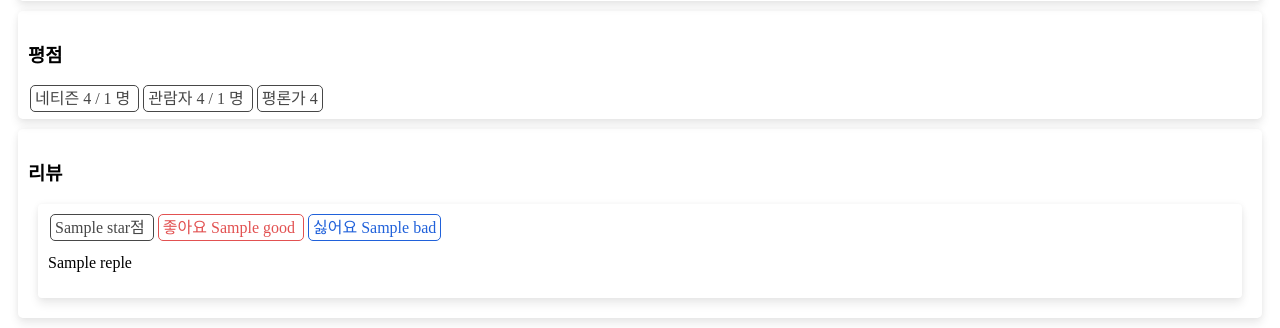
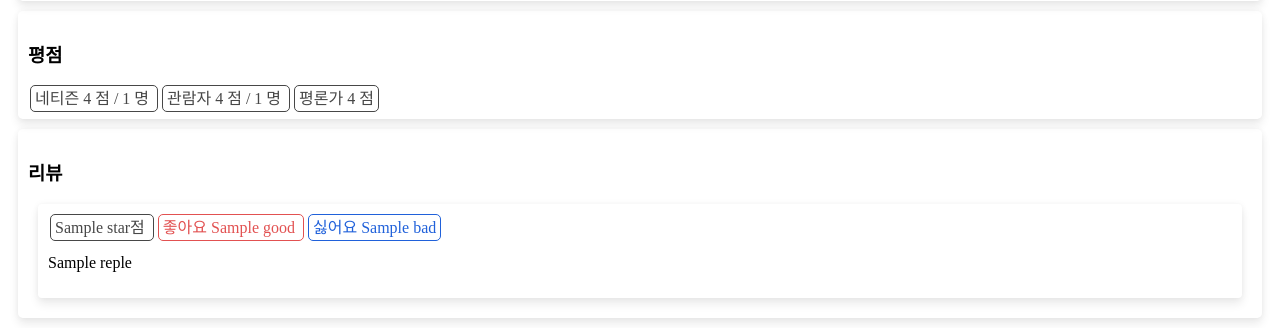
Before and after one commit to kazakan/database_final_project, a Flask app: template web/flaskr/templates/detail.html in a window 1280 px wide. Shown: the part 1410-1738 px from the top of the page. Run offline with Flask 2, Linux system fonts and the light colour scheme; the template is opened without the code that fills it: most values are stand-ins (such as "Sample title", 1, 10 or a date in 2020); grey boxes marked "Sample" are stand-in pictures.

Commit message:
Fix : add text to rating in detail page

```diff
--- a/web/flaskr/templates/detail.html
+++ b/web/flaskr/templates/detail.html
@@ -163,19 +163,19 @@
         </h3>
         {% if movie.netizen_rating is not none %}
         <span class="normal">
-            네티즌 {{ movie.netizen_rating }} / {{ movie.netizen_rating_num }} 명
+            네티즌 {{ movie.netizen_rating }} 점 / {{ movie.netizen_rating_num }} 명
         </span>
         {% endif %}
 
         {% if movie.watched_rating is not none and movie.watched_rating != 0 %}
         <span class="normal">
-            관람자 {{ movie.watched_rating }} / {{ movie.watched_rating_num }} 명
+            관람자 {{ movie.watched_rating }} 점 / {{ movie.watched_rating_num }} 명
         </span>
         {% endif %}
 
         {% if movie.commentor_rating is not none %}
         <span class="normal">
-            평론가 {{ movie.commentor_rating }}
+            평론가 {{ movie.commentor_rating }} 점
         </span>
         {% endif %}
     </div>
```
